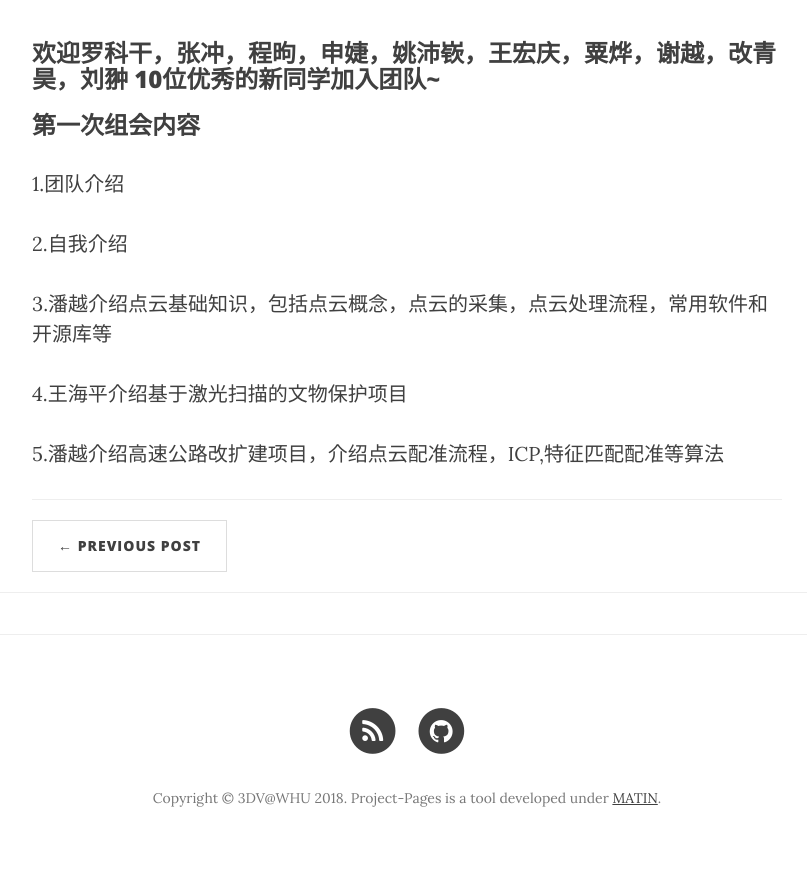
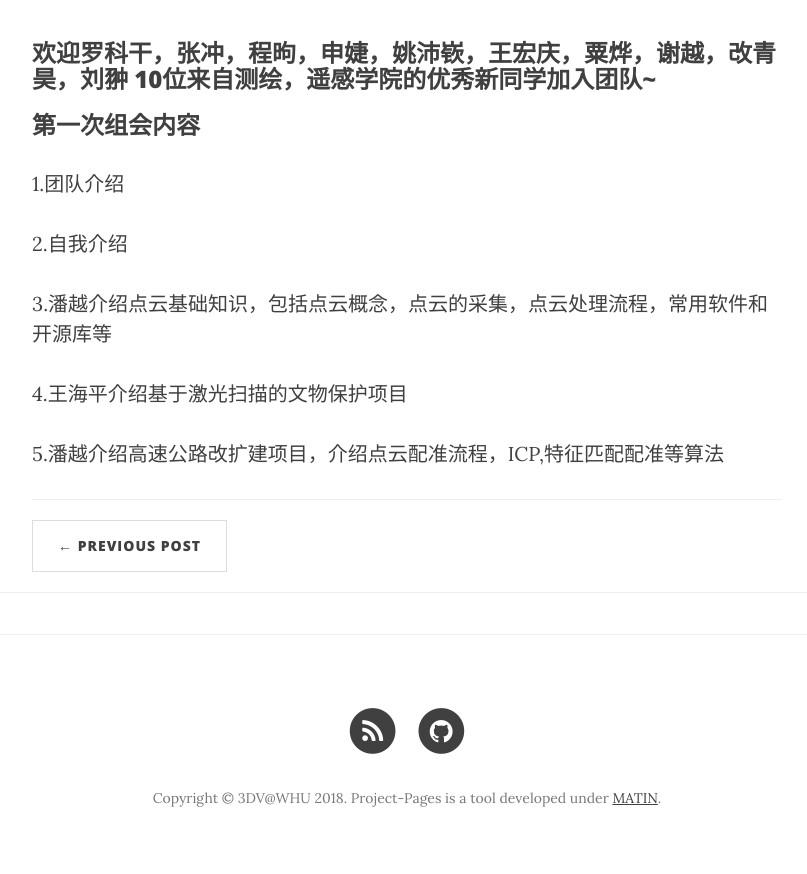
Before and after one commit to 3dvwhu/3dvwhu.github.io, a Jekyll site: the page built from _posts/2018-10-22-welcome.markdown, in a window 1280 px wide. Shown: the part 236-1110 px from the top of the page, without its empty margins (233-1040 px from the left). Built offline with Jekyll 4.4.1, drawn with Linux system fonts in a browser that asks for light colours; nearby versions of some CDN libraries; comment, search, counter and statistics services are not loaded.

Commit message:
Update 2018-10-22-welcome.markdown

```diff
--- a/_posts/2018-10-22-welcome.markdown
+++ b/_posts/2018-10-22-welcome.markdown
@@ -7,7 +7,7 @@ subtitle:   2018秋季第一次组会
 date:  2018-10-22
 ---
 
-### 欢迎罗科干，张冲，程昫，申婕，姚沛嵚，王宏庆，粟烨，谢越，改青昊，刘翀 10位优秀的新同学加入团队~
+### 欢迎罗科干，张冲，程昫，申婕，姚沛嵚，王宏庆，粟烨，谢越，改青昊，刘翀 10位来自测绘，遥感学院的优秀新同学加入团队~
 
 
 ### 第一次组会内容
```
